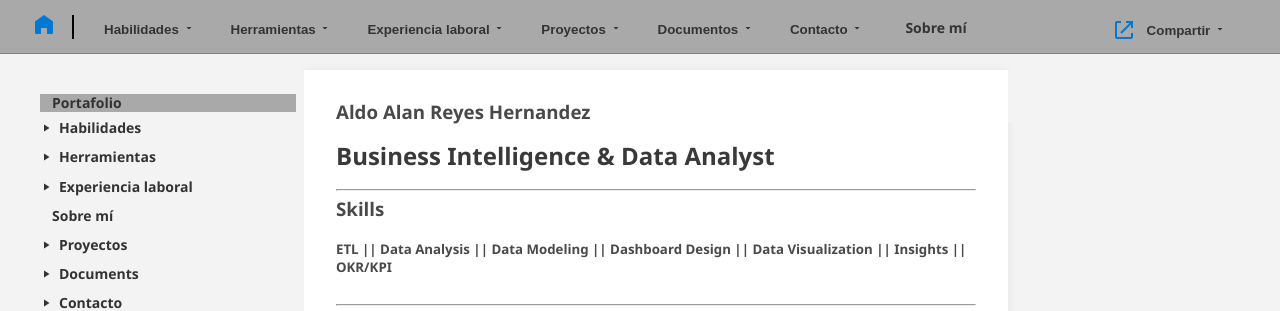
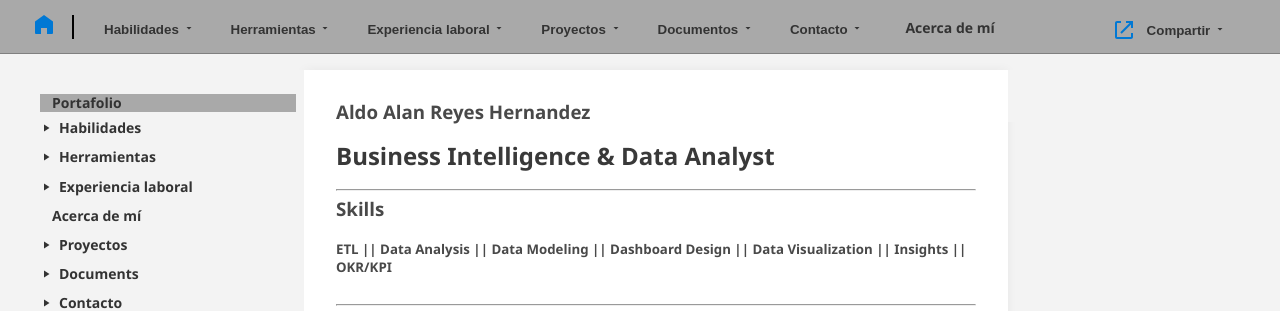
Before and after one commit to AldoReyes84/AldoReyes.github.io, a Jekyll site: the page built from README.md, in a window 1280 px wide and 1126 px high. Shown: the top 311 px of the window. Built offline with Jekyll 4.4.1, drawn with Linux system fonts in a browser that asks for light colours; our own code applies the rules of GitHub Pages for plain Markdown files.

Commit message:
textos ajustment

```diff
--- a/_data/textos.yml
+++ b/_data/textos.yml
@@ -14,7 +14,7 @@ es:
   skills: "Habilidades"
   tools: "Herramientas"
   work-experience: "Experiencia laboral"
-  about_me: "Sobre mí"
+  about_me: "Acerca de mí"
   projects: "Proyectos"
   documents: "Documentos"
   contact: "Contacto"
@@ -124,7 +124,7 @@ es:
     intel: "Intel Project Analyst"
     conagra: "Conagra Sales Analyst"
 
-  about_me: "Sobre mí"
+
   about_me_aria: "Ir a Sobre mí"
 
   projects: "Proyectos"
@@ -283,7 +283,7 @@ en:
     intel: "Intel Project Analyst"
     conagra: "Conagra Sales Analyst"
 
-  about_me: "About me"
+
   about_me_aria: "Go to About me"
 
   projects: "Projects"
```
